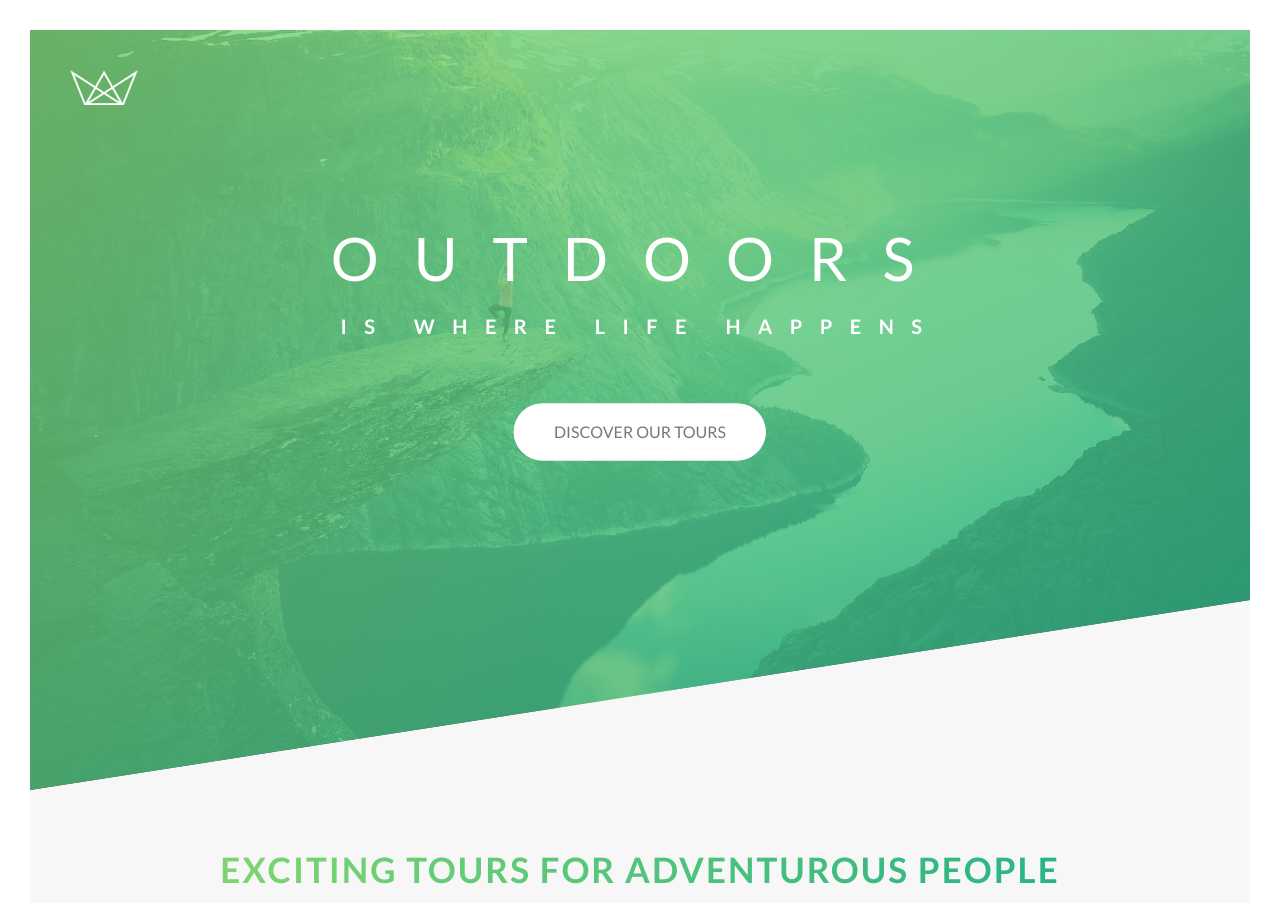
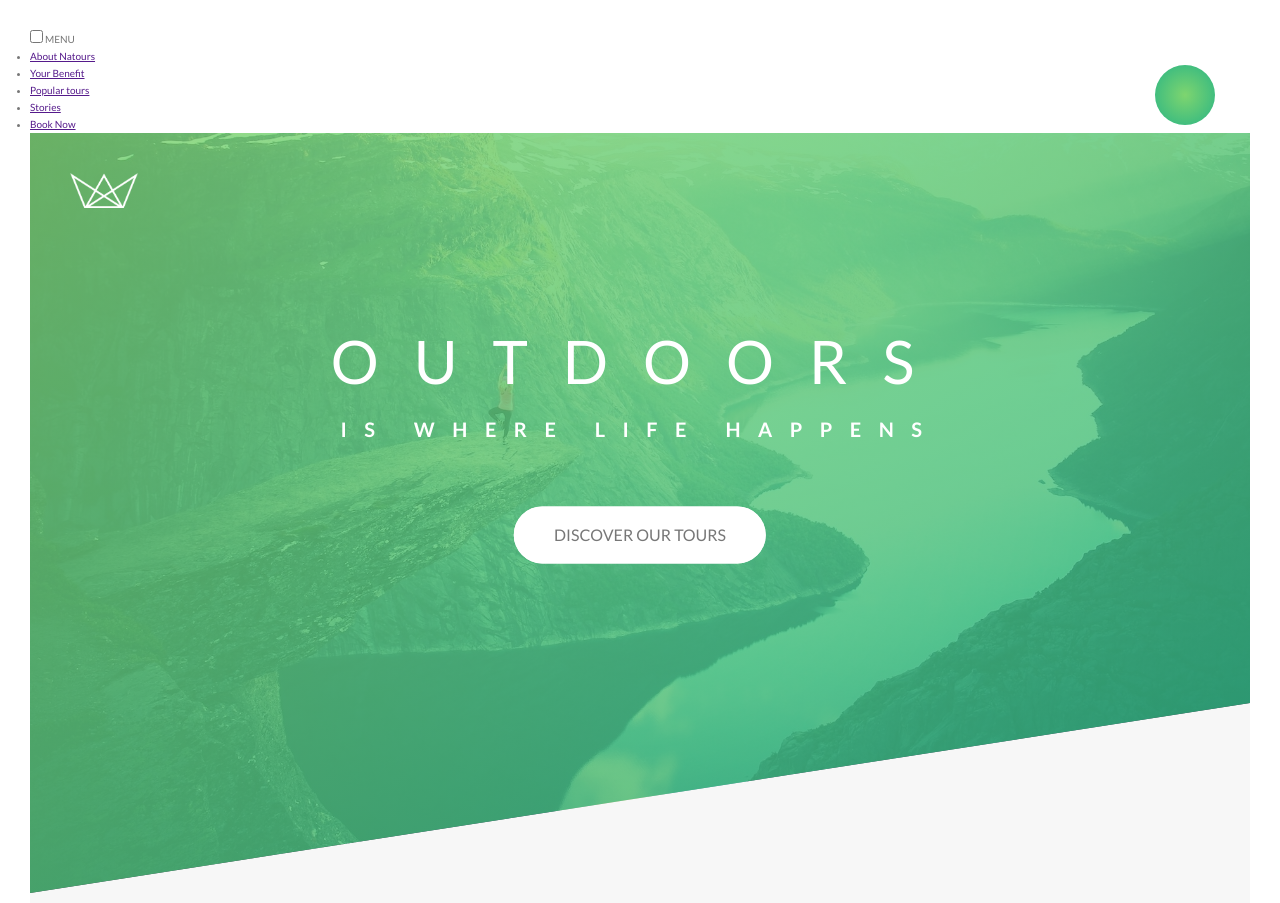
Before and after one commit to SamsonAyodele/Natours, a website: page index.html in a window 1280 px wide. Shown: the top 903 px of the page. Drawn offline with Linux system fonts and the light colour scheme.

Commit message:
Navigation

```diff
--- a/index.html
+++ b/index.html
@@ -13,6 +13,25 @@
         <title>Natours | Exciting tours for adventurous people</title>
     </head>
     <body>
+
+        <div class="navigation">
+            <input type="checkbox" class="navigation__checkbox" id="navi-toggle">
+
+            <label for="navi-toggle" class="navigation__button">MENU</label>
+
+            <div class="navigation__background">&nbsp;</div>
+
+            <nav class="navigation__nav">
+                <ul class="navigation__list">
+                    <li class="navigation__item"><a href="" class="navgation__link">About Natours</a></li>
+                    <li class="navigation__item"><a href="" class="navgation__link">Your Benefit</a></li>
+                    <li class="navigation__item"><a href="" class="navgation__link">Popular tours</a></li>
+                    <li class="navigation__item"><a href="" class="navgation__link">Stories</a></li>
+                    <li class="navigation__item"><a href="" class="navgation__link">Book Now</a></li>
+                </ul>
+            </nav>
+
+        </div>
         <header class="header">
             <div class="header__logo-box">
                 <img src="img/logo-white.png" alt="logo" class="header__logo">
--- /dev/null
+++ b/sass/layouts/navigation.scss
@@ -0,0 +1,36 @@
+.navigation {
+    &__checkbox {
+
+    }
+
+    &__button {
+
+    }
+
+    &__background {
+        height: 6rem;
+        width: 6rem;
+        border-radius: 50%;
+        position: fixed;
+        top: 6.5rem;
+        right: 6.5rem;
+        background-image: radial-gradient($color-primary-light, $color-primary-dark);
+        z-index: 1000;
+    }
+
+    &__nav {
+
+    }
+
+    &__list {
+
+    }
+
+    &__item {
+
+    }
+
+    &__link {
+
+    }
+}
--- a/sass/main.scss
+++ b/sass/main.scss
@@ -17,7 +17,7 @@
 
 @import "layouts/grid";
 @import "layouts/footer";
-
+@import "layouts/navigation";
 @import "layouts/header";
 
 @import "pages/home";
```
Also changed, not shown: css/main.css.
